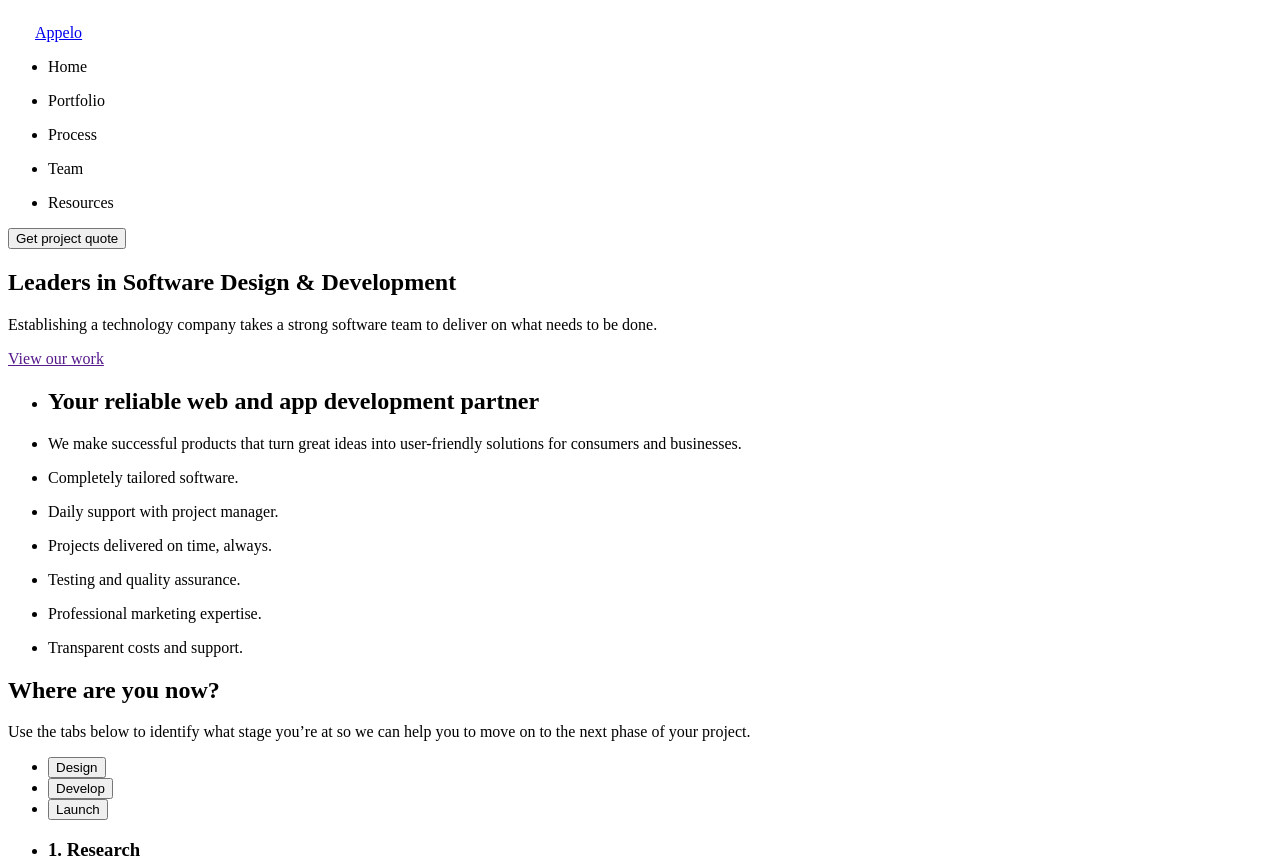
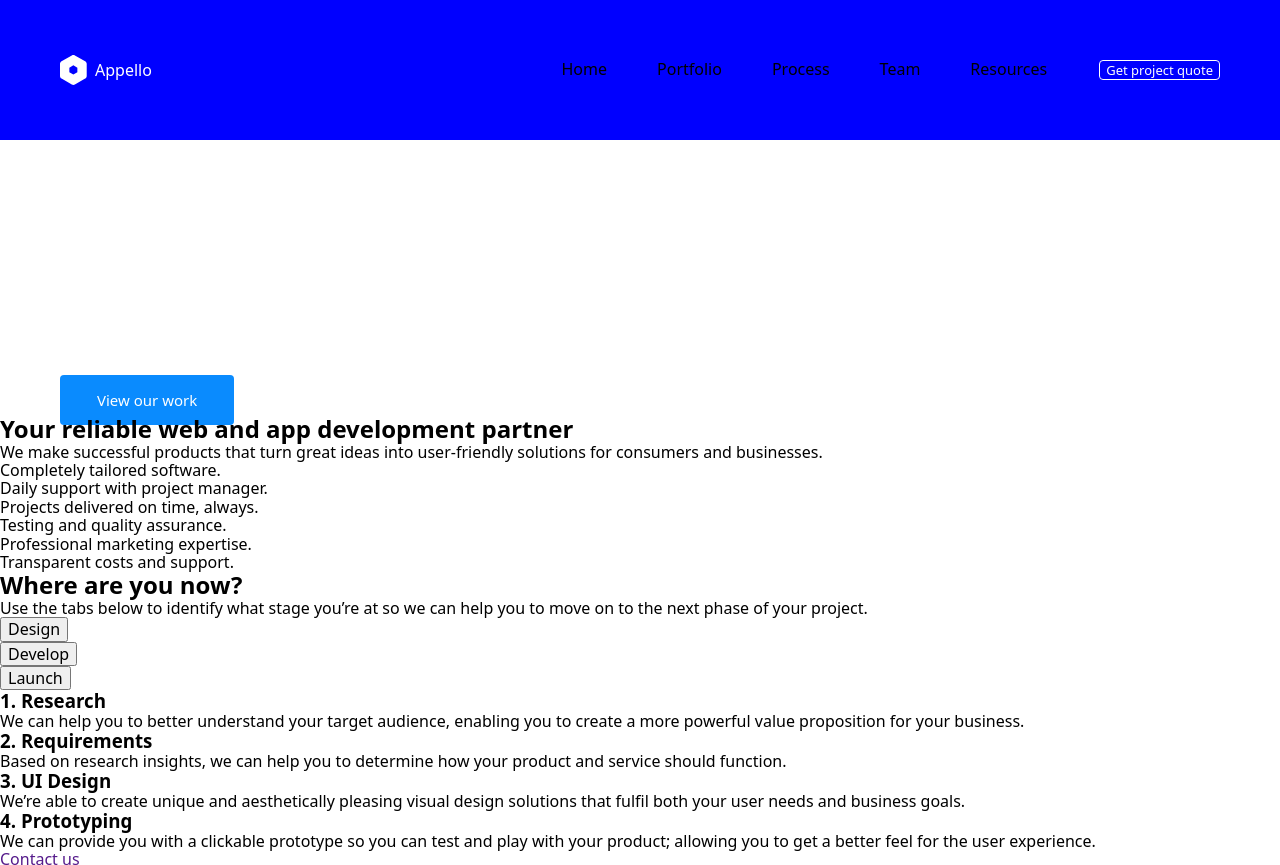
Before and after one commit to Anatoliy-Usov/dis, a plain HTML site: page index.html in a window 1280 px wide. Shown: the top 865 px of the page. Drawn offline with nearby package versions, Linux system fonts and the light colour scheme.

Commit message:
zanitye 2

```diff
--- /dev/null
+++ b/css/styles.css
@@ -0,0 +1,115 @@
+:root {
+  --white-color: #ffffff;
+}
+
+h1,
+h2,
+h3,
+h4,
+h5,
+h6,
+p {
+  margin: 0;
+}
+
+ul {
+  margin: 0;
+  padding: 0;
+  list-style: none;
+}
+
+img {
+  display: block;
+}
+
+a {
+  text-decoration: none;
+}
+
+body {
+  font-family: 'Roboto' <, sans-serif;
+}
+
+.container {
+  width: 1190px;
+  margin: auto;
+  padding: 0 15px;
+}
+/* ------------HEADER---------- */
+
+.header {
+  background-color: blue;
+  padding: 55px 0;
+}
+
+.header-logo {
+  align-items: center;
+  display: flex;
+  color: var(--white-color);
+  margin-right: auto;
+}
+
+.header-naw-link {
+  font-size: 13px;
+  line-height: 2.31;
+  color: var(--white-color);
+  padding: 10px 0;
+}
+
+.header-img {
+  margin-right: 8px;
+}
+
+.header-btn {
+  font-size: 13px;
+  line-height: 1.23;
+  text-align: center;
+  color: var(--white-color);
+  padding: 12px, 16px;
+  background: transparent;
+  border: 1px solid var(--white-color);
+  border-radius: 4px;
+}
+
+.header-container {
+  display: flex;
+  align-items: center;
+}
+
+.header-list {
+  display: flex;
+  column-gap: 50px;
+  margin-right: 52px;
+}
+
+-------------HERO------------- .hero {
+  background-color: blueviolet;
+  padding-top: 240px;
+  padding-bottom: 270px;
+}
+
+.hero-title {
+  font-size: 400;
+  font-size: 42px;
+  line-height: 1.19;
+  color: var(--white-color);
+  max-width: 421px;
+  margin-bottom: 35px;
+}
+
+.hero-text {
+  font-size: 11px;
+  line-height: 2.73;
+  color: var(--white-color);
+  max-width: 411px;
+}
+
+.hero-btn {
+  display: inline;
+  font-size: 15px;
+  line-height: 2;
+  color: var(--white-color);
+  background-color: #0a8bfe;
+  padding: 15px 37px;
+  border-radius: 4px;
+}
--- a/index.html
+++ b/index.html
@@ -4,41 +4,69 @@
     <meta charset="UTF-8" />
     <meta http-equiv="X-UA-Compatible" content="IE=edge" />
     <meta name="viewport" content="width=device-width, initial-scale=1.0" />
+    <link
+      rel="stylesheet"
+      href="https://cdnjs.cloudflare.com/ajax/libs/modern-normalize/1.1.0/modern-normalize.min.css"
+      integrity="sha512-wpPYUAdjBVSE4KJnH1VR1HeZfpl1ub8YT/NKx4PuQ5NmX2tKuGu6U/JRp5y+Y8XG2tV+wKQpNHVUX03MfMFn9Q=="
+      crossorigin="anonymous"
+      referrerpolicy="no-referrer"
+      <link
+      rel="preconnect"
+      href="https://fonts.googleapis.com"
+    />
+    <link rel="preconnect" href="https://fonts.gstatic.com" crossorigin />
+    <link
+      href="https://fonts.googleapis.com/css2?family=Inter:wght@700&family=Roboto&display=swap"
+      rel="stylesheet"
+    />
     <title>Document</title>
+    <link rel="stylesheet" href="./css/styles.css" />
   </head>
   <body>
-    <a href="index.htmlindex.html"><img src="./imag/logo.svg" alt="logo" />Appelo</a>
-    <nav>
-      <ul>
-        <li><a href=""></a>Home</li>
-      </ul>
-      <ul>
-        <li><a href=""></a>Portfolio</li>
-      </ul>
-      <ul>
-        <li><a href=""></a>Process</li>
-      </ul>
-      <ul>
-        <li><a href=""></a>Team</li>
-      </ul>
-      <ul>
-        <li><a href=""></a>Resources</li>
-      </ul>
-      <button type="button">Get project quote</button>
-    </nav>
+    <header class="header">
+      <div class="container header-container">
+        <a href="index.htmlindex.html" class="header-logo"
+          ><img
+            src="./imag/logo.svg"
+            alt="logo"
+            width="27px"
+            height="30px"
+            class="header-img"
+          />Appello</a
+        >
+        <nav class="">
+          <ul class="header-list">
+            <li><a href="" class="header-naw-link"></a>Home</li>
+
+            <li><a href="" class="header-naw-link"></a>Portfolio</li>
+
+            <li><a href="" class="header-naw-link"></a>Process</li>
+
+            <li><a href="" class="header-naw-link"></a>Team</li>
+
+            <li><a href="" class="header-naw-link"></a>Resources</li>
+          </ul>
+        </nav>
+        <button type="button" class="header-btn">Get project quote</button>
+      </div>
+    </header>
     <main>
-      <section>
-        <h1>Leaders in Software Design & Development</h1>
-        <p>
-          Establishing a technology company takes a strong software team to deliver on what needs to
-          be done.
-        </p>
-        <a href="">View our work</a>
+      <section class="hero">
+        <div class="container">
+          <h1 class="hero-title">Leaders in Software Design & Development</h1>
+          <p class="hero-text">
+            Establishing a technology company takes a strong software team to deliver on what needs
+            to be done.
+          </p>
+          <a href="" class="hero-btn">View our work</a>
+        </div>
       </section>
     </main>
     <section>
       <ul>
-        <li><h2>Your reliable web and app development partner</h2></li>
+        <li>
+          <h2>Your reliable web and app development partner</h2>
+        </li>
         <li>
           <p>
             We make successful products that turn great ideas into user-friendly solutions for
```
